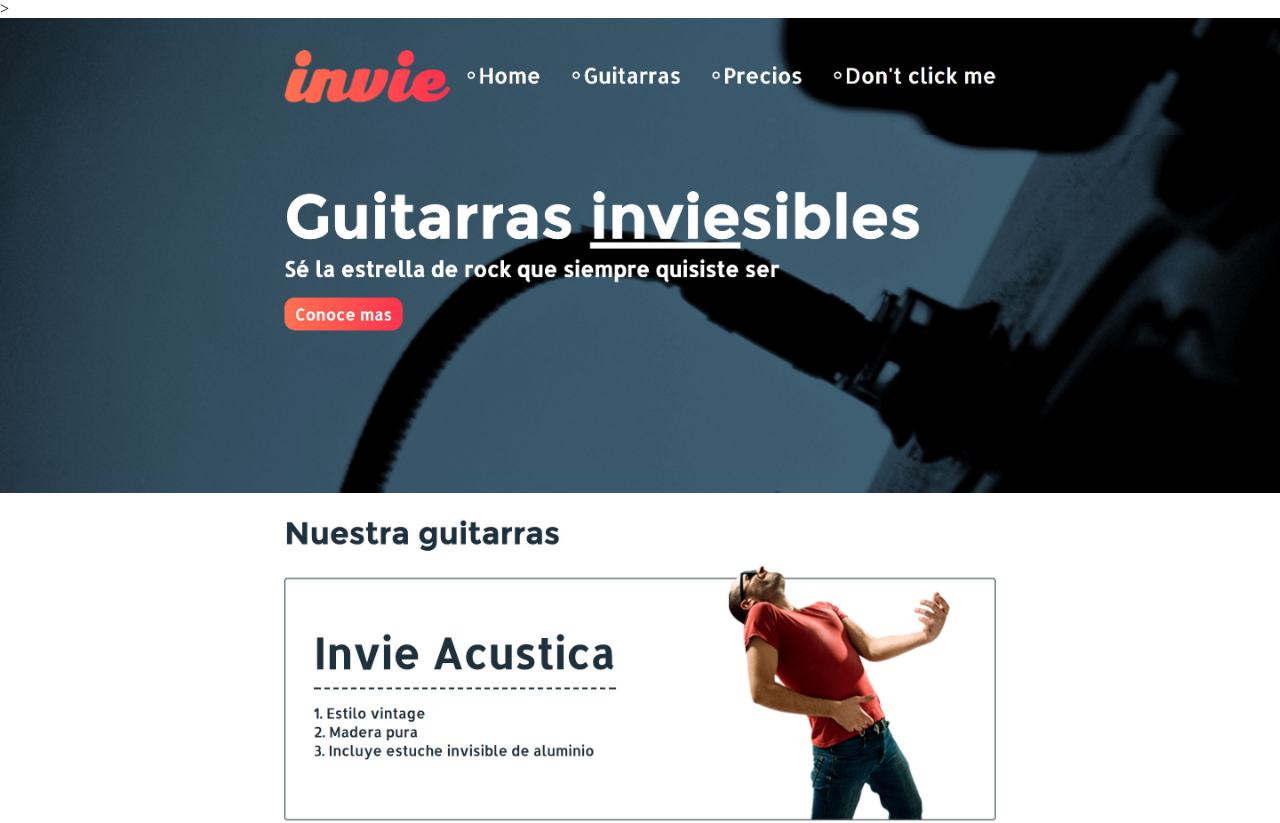
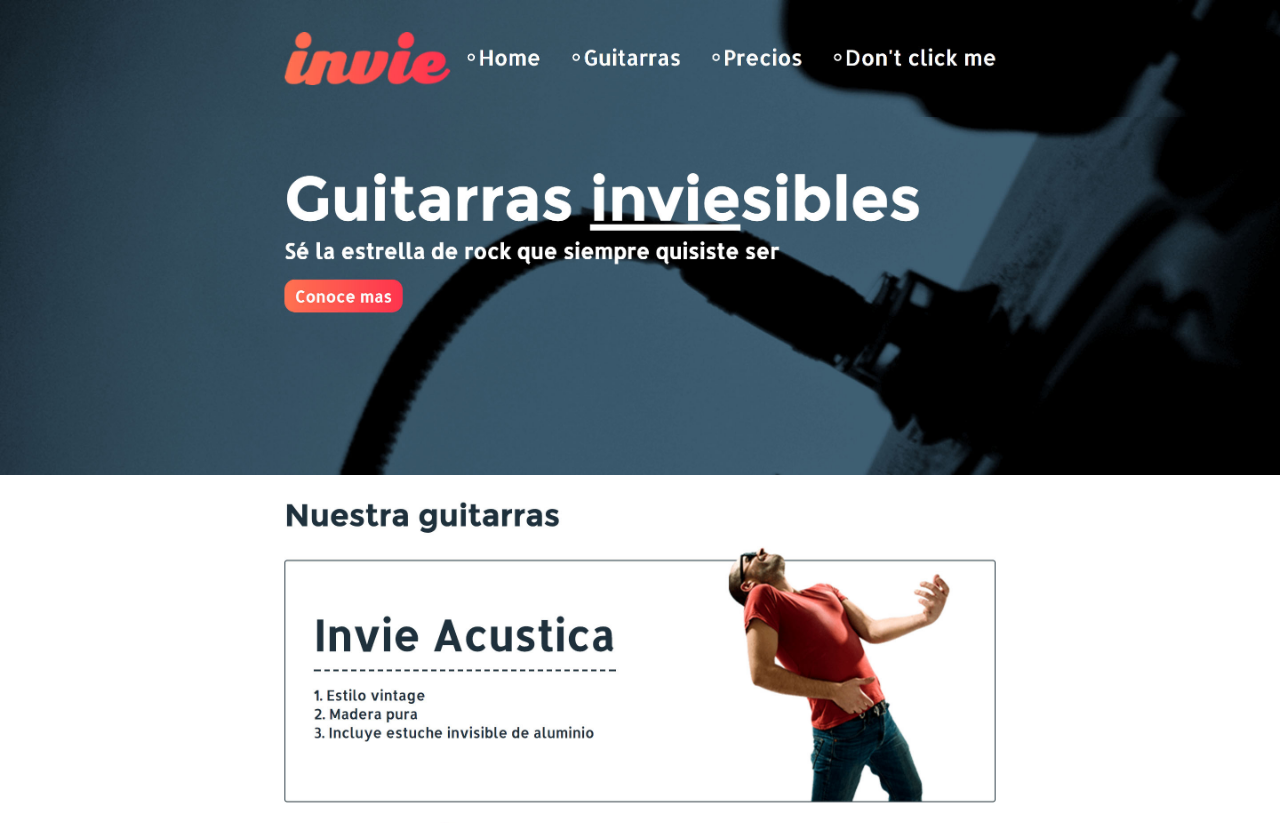
Before and after one commit to barbosa97/invie-github, a plain HTML site: page index.html in a window 1280 px wide. Shown: the top 823 px of the page. Drawn offline with Linux system fonts and the light colour scheme.

Commit message:
este es mi ultimo commit

```diff
--- a/index.html
+++ b/index.html
@@ -1,14 +1,14 @@
 <!DOCTYPE html>
 <html>
 <head>
-	<meta charset="utf-8">>
+	<meta charset="utf-8">
 	<title>Invie</title>
 
 <style media="screen">
 	body{
 
 margin: 0;
-
+border: 0.7px solid: black;
 
 	}
 
```
